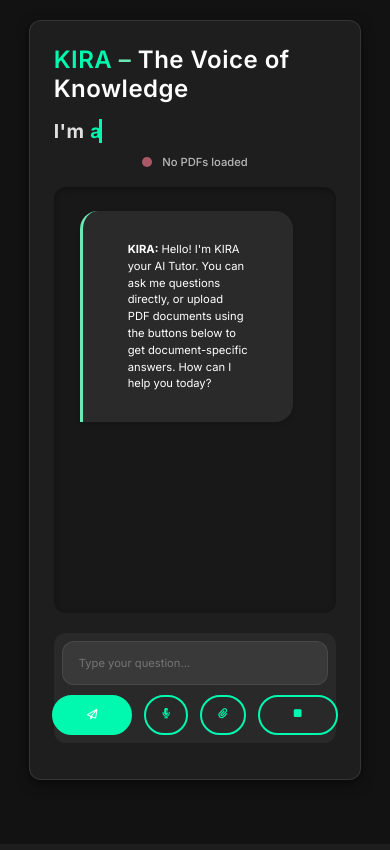
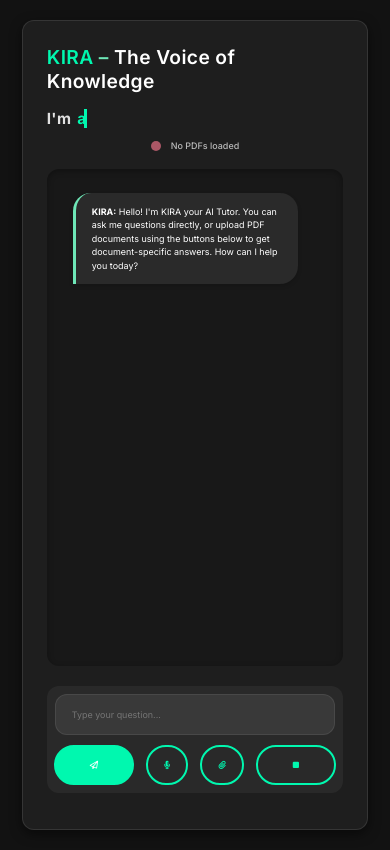
Before and after one commit to gupta-v/AI-Tutor, a Flask app: page / in a window 390 px wide. Before the commit the page ends 791 px from the top, so only its background shows below. Run offline with Flask 3, Linux system fonts and the light colour scheme.

Commit message:
changed CSS for optimization

```diff
--- a/testFrontend/FlaskApp/app.py
+++ b/testFrontend/FlaskApp/app.py
@@ -194,4 +194,4 @@
 
 
 if __name__ == "__main__":
-    app.run(debug=True)
+    app.run(host='0.0.0.0', port=5500, debug=True)
--- a/testFrontend/FlaskApp/static/style.css
+++ b/testFrontend/FlaskApp/static/style.css
@@ -907,18 +907,19 @@
 /* Responsive styles */
 @media (max-width: 768px) {
     html {
-        font-size: 50%;
+        font-size: 40%;
     }
 
     .chat-container {
-        width: 95%;
-        height: 90vh;
+        width: 99%;
+        height: 96vh;
     }
 
     .user-message,
     .ai-message,
     .retrieval-info {
         max-width: 85%;
+        padding: 12px 16px;
     }
 
     .input-container {
```
